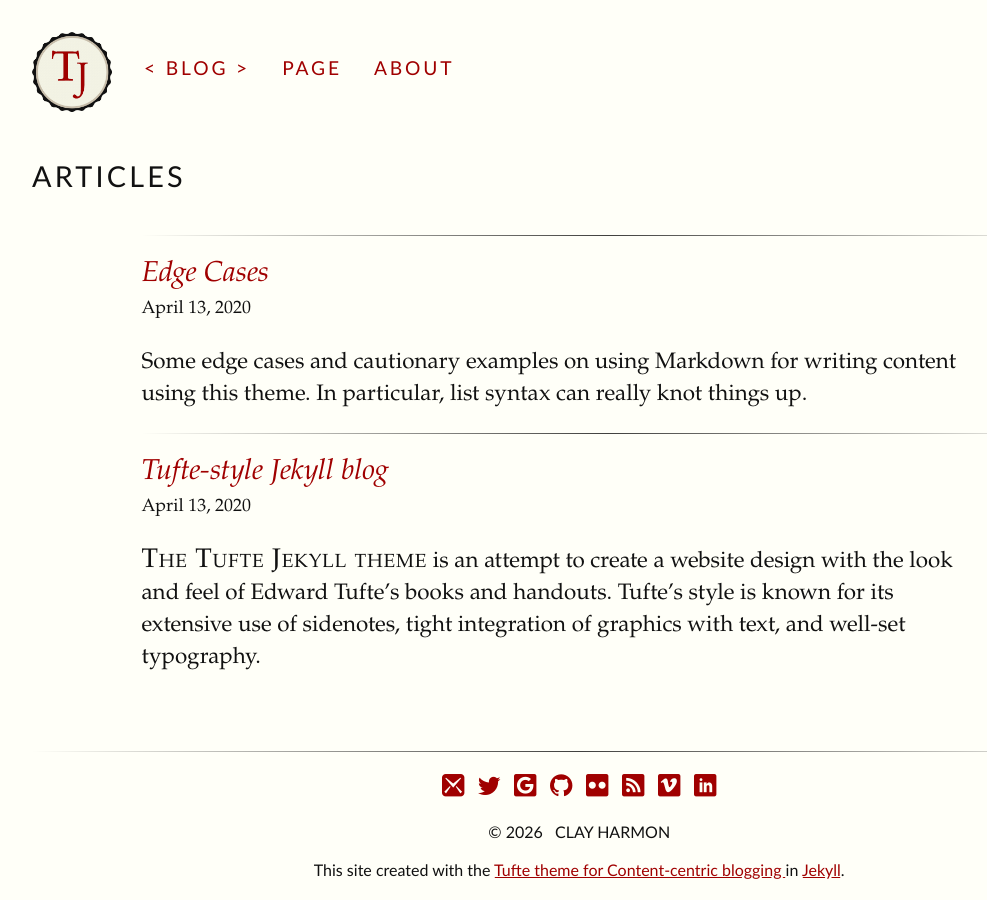
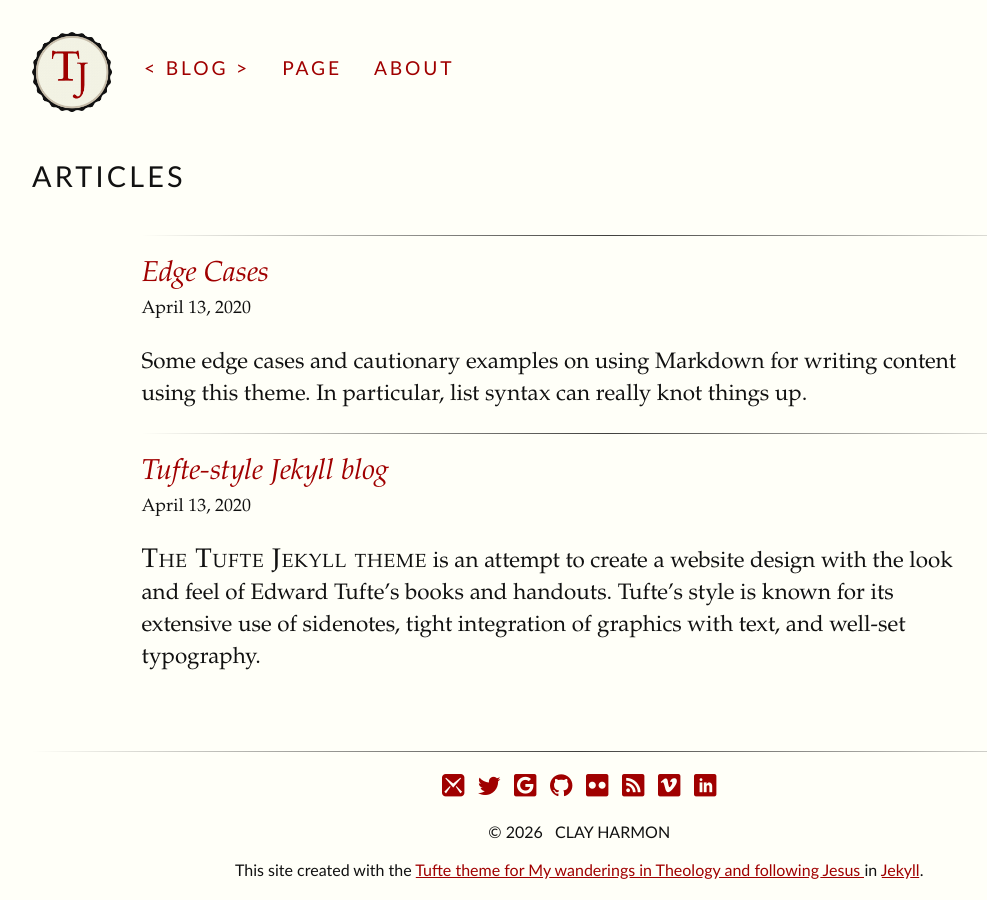
Before and after one commit to ThisIsTheology/thisistheology.github.io, a Jekyll site: the page built from index.html, in a window 1280 px wide. Shown: the whole page, without its empty margins (32-1019 px from the left). Built offline with Jekyll 4.4.1, drawn with Linux system fonts in a browser that asks for light colours; some web fonts are replaced.

Commit message:
Update _config.yml

```diff
--- a/_config.yml
+++ b/_config.yml
@@ -1,14 +1,14 @@
 baseurl: /tufte-jekyll
-title: Tufte-Jekyll
-subtitle: Content-centric blogging
+title: This Is Theology
+subtitle: My wanderings in Theology and following Jesus
 author: clay harmon
 simple_search: http://google.com/search
-description: A Jekyll theme for content-rich sites
-name: tufte
+description: A Theology-oriented blog
+name: Versteegt
 markdown: kramdown
 markdown_ext: "markdown,mkdown,mkdn,mkd,md"
 permalink: /articles/:short_year/:title
-timezone: America/New_York
+timezone: Europe/Amsterdam
 excerpt_separator: <!--more-->  # you can specify your own separator, of course.
 exclude: ['Gemfile', 'Gemfile.lock', 'Rakefile', 'UploadToGithub.Rakefile', 'README.md']
 post:
```
